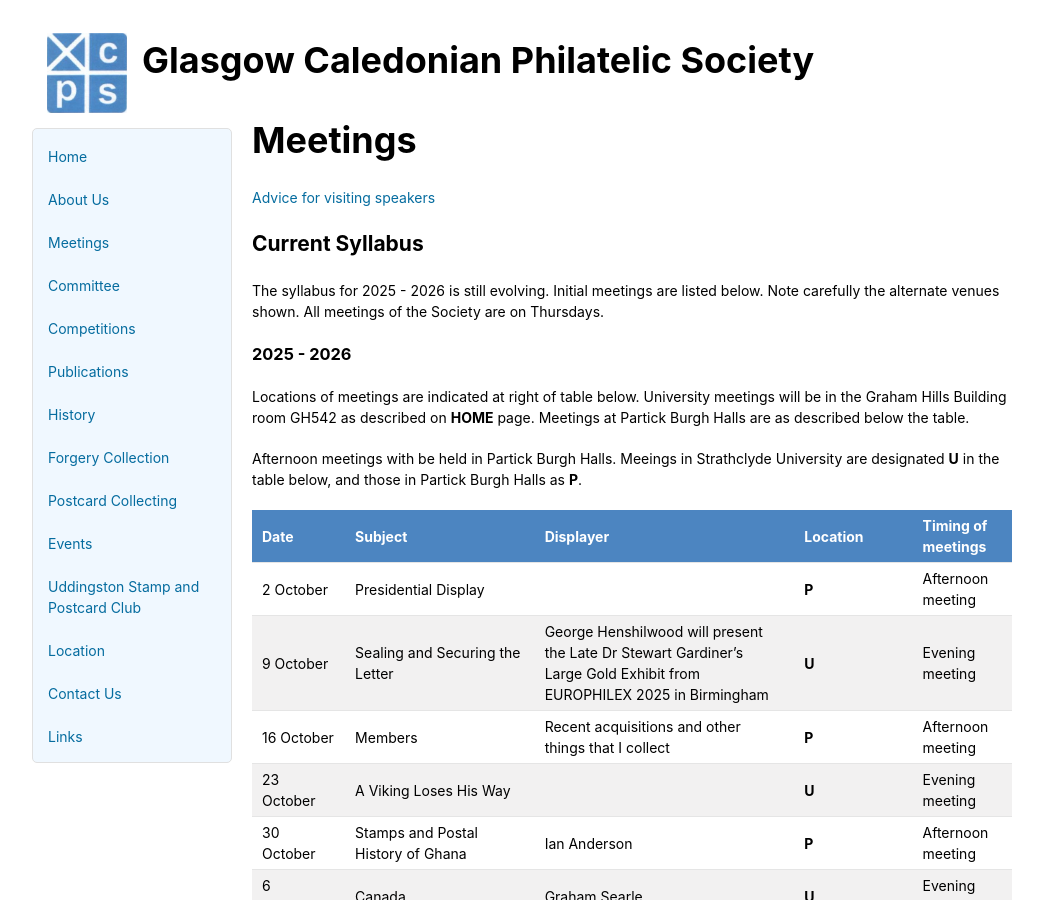
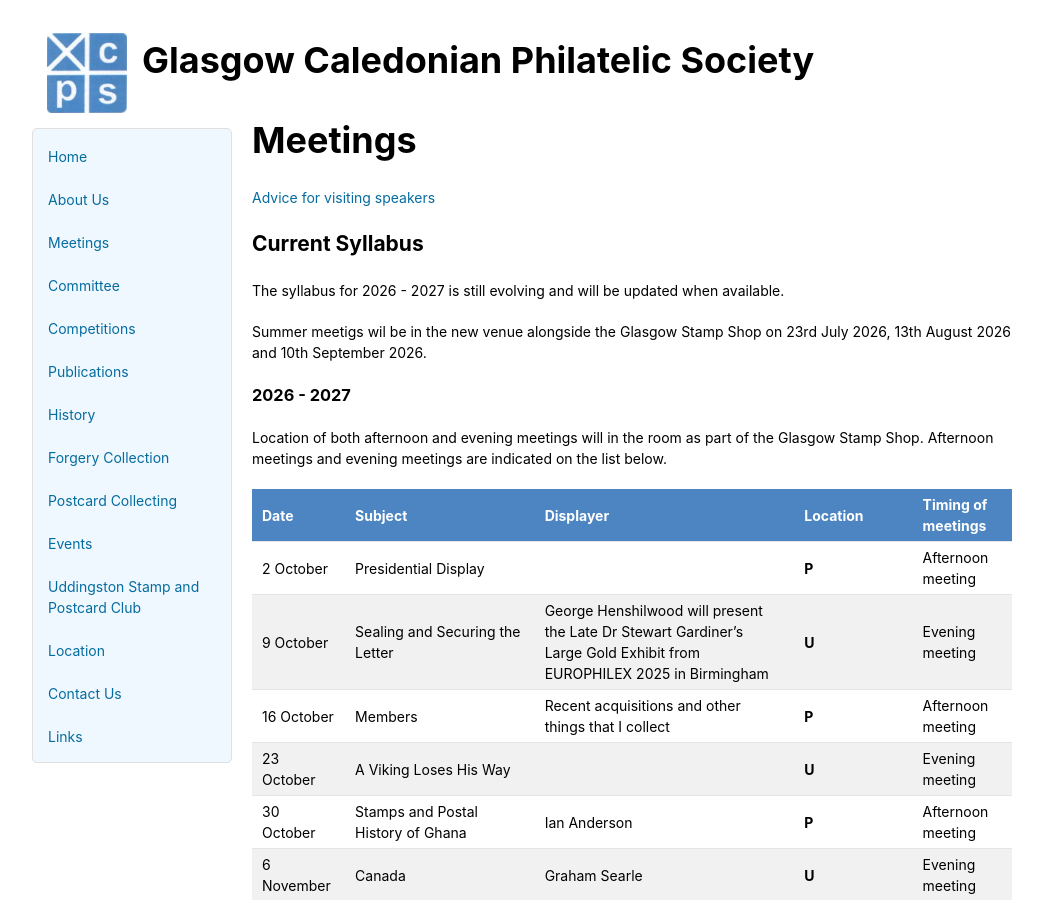
Before and after one commit to astalker/caledonian-stamps, a Jekyll site: the page built from meetings.md, in a window 1280 px wide and 900 px high. Shown: the whole window, without its empty margins (118-1161 px from the left). Built offline with Jekyll 4.4.1, drawn with Linux system fonts in a browser that asks for light colours; our own code applies the rules of GitHub Pages for plain Markdown files; some of the changed text lies outside the part shown.

Commit message:
Updated narrative.

```diff
--- a/meetings.md
+++ b/meetings.md
@@ -4,13 +4,13 @@
 
 ## Current Syllabus
 
-The syllabus for 2025 - 2026 is still evolving. Initial meetings are listed below. Note carefully the alternate venues shown. All meetings of the Society are on Thursdays.
+The syllabus for 2026 - 2027 is still evolving and will be updated when available.
 
-### 2025 - 2026
+Summer meetigs wil be in the new venue alongside the Glasgow Stamp Shop on 23rd July 2026, 13th August 2026 and 10th September 2026.
 
-Locations of meetings are indicated at right of table below. University meetings will be in the Graham Hills Building room GH542 as described on **HOME** page. Meetings at Partick Burgh Halls are as described below the table.
+### 2026 - 2027
 
-Afternoon meetings with be held in Partick Burgh Halls. Meeings in Strathclyde University are designated **U** in the table below, and those in Partick Burgh Halls as **P**.
+Location of both afternoon and evening meetings will in the room as part of the Glasgow Stamp Shop. Afternoon meetings and evening meetings are indicated on the list below.
 
 Date  | Subject | Displayer | Location | Timing of meetings |
 ---- | ------- | --------- | -------- | --------------  |
@@ -41,7 +41,3 @@ Date  | Subject | Displayer | Location | Timing of meetings |
 26 March |Canadian Revenues| Norma Kelso | **P** | Afternoon Meeting
 2 April | AGM with Mini Bourse plus refreshments | | **P** | Afternoon Meeting
 10/11 April | ASPS Stamp and Postcard Fair | | Vine Centre, Dunfermline |
-
-Location of afternoon meetings is **Room 1, Partick Burgh Hall, 9 Burgh Hall St, Partick G11 5LW**. Room is to left as you enter through Main Entrance. Doors open from 1.15pm, meeting 1.30-3.00pm
-
-Note that car parking is limited and is metered. There is easy access from both Partick Underground Staion and the Partick Main Line Station - with only a short walking distance to the hall. There are also a number of frequent buses along Dumbarton Road from Glasgow City Centre and from Braehead Shopping centre..
```
